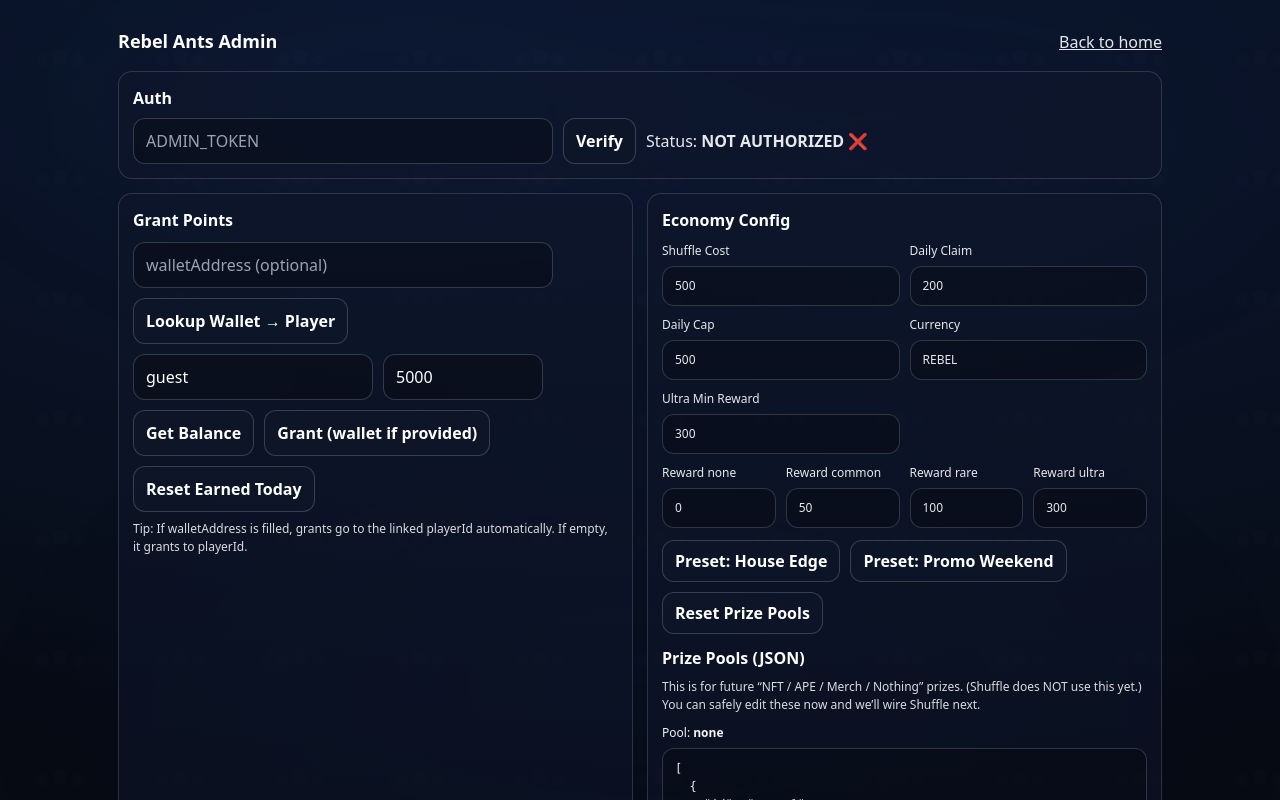
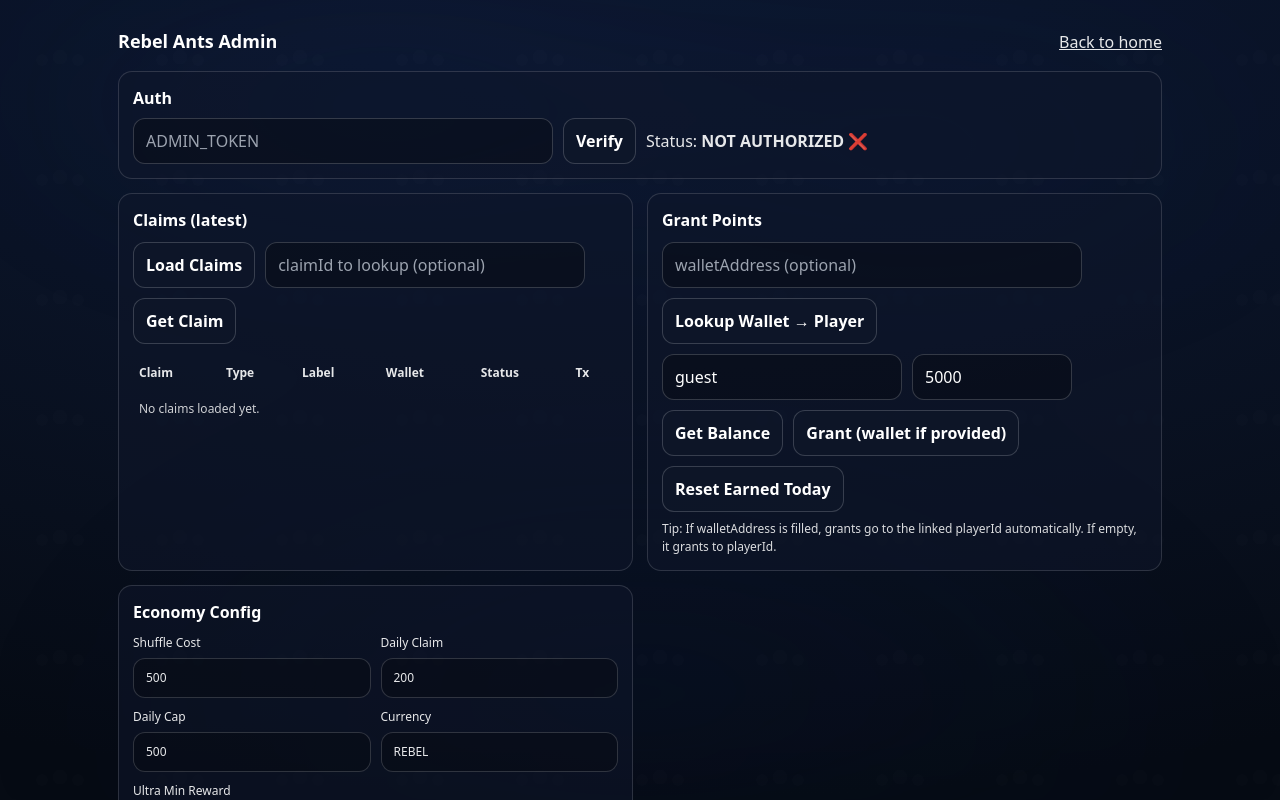
Before and after one commit to D1stknight/rebelants-playground, a Next.js app: page /admin in a window 1280 px wide. Shown: the top 800 px of the page. Built offline with nearby package versions, Linux system fonts and the light colour scheme; no server answers; what @rainbow-me/rainbowkit, wagmi would draw is missing.

Commit message:
Update admin.tsx

```diff
--- a/pages/admin.tsx
+++ b/pages/admin.tsx
@@ -30,6 +30,11 @@ function safeNum(v: any, fallback: number) {
 export default function AdminPage() {
   const [token, setToken] = useState("");
   const [authed, setAuthed] = useState(false);
+
+  // claims
+  const [claims, setClaims] = useState<any[]>([]);
+  const [claimsLoading, setClaimsLoading] = useState(false);
+  const [claimLookupId, setClaimLookupId] = useState("");
 
     // grant
   const [playerId, setPlayerId] = useState("guest");
@@ -121,6 +126,44 @@ export default function AdminPage() {
   const merged = (j?.config ?? j?.pointsConfig) as PointsConfigShape | undefined;
   if (merged) setCfg(merged);
 }
+
+  async function loadClaims() {
+    setClaimsLoading(true);
+    append("Loading claims…");
+
+    const r = await fetch("/api/admin/claims/list", { headers });
+    const j = await r.json().catch(() => null);
+
+    append(`CLAIMS LIST status ${r.status}\n${JSON.stringify(j, null, 2)}`);
+
+    if (r.ok && Array.isArray(j?.claims)) {
+      setClaims(j.claims);
+    }
+
+    setClaimsLoading(false);
+  }
+
+  async function getClaim() {
+    const id = (claimLookupId || "").trim();
+    if (!id) {
+      append("Get claim: missing claimId");
+      return;
+    }
+
+    append(`Getting claim ${id}…`);
+    const r = await fetch(`/api/admin/claims/get?claimId=${encodeURIComponent(id)}`, { headers });
+    const j = await r.json().catch(() => null);
+
+    append(`CLAIM GET status ${r.status}\n${JSON.stringify(j, null, 2)}`);
+
+    if (r.ok && j?.claim) {
+      // put it at top, de-dupe by claimId
+      setClaims((prev) => {
+        const next = [j.claim, ...prev.filter((c) => c?.claimId !== j.claim?.claimId)];
+        return next;
+      });
+    }
+  }
 
     async function grantPoints() {
     append("Granting points…");
@@ -241,7 +284,7 @@ export default function AdminPage() {
     const label = (invLabel || "NFT Prize").trim();
 
     const tokenIds = invTokenIds
-      .split(",")
+  .split(/[\s,]+/)
       .map((s) => s.trim())
       .filter(Boolean);
 
@@ -337,6 +380,81 @@ export default function AdminPage() {
       </div>
 
       <div style={{ marginTop: 14, display: "grid", gridTemplateColumns: "1fr 1fr", gap: 14 }}>
+
+        {/* Claims */}
+        <div style={{ padding: 14, border: "1px solid rgba(255,255,255,.14)", borderRadius: 14, background: "rgba(15,23,42,.55)" }}>
+          <div style={{ fontWeight: 900, marginBottom: 10 }}>Claims (latest)</div>
+
+          <div style={{ display: "flex", gap: 10, flexWrap: "wrap", alignItems: "center" }}>
+            <button className="btn" onClick={loadClaims} style={{ padding: "10px 12px" }}>
+              {claimsLoading ? "Loading…" : "Load Claims"}
+            </button>
+
+            <input
+              value={claimLookupId}
+              onChange={(e) => setClaimLookupId(e.target.value)}
+              placeholder="claimId to lookup (optional)"
+              style={{
+                width: 320,
+                maxWidth: "92vw",
+                padding: "10px 12px",
+                borderRadius: 12,
+                border: "1px solid rgba(255,255,255,.18)",
+                background: "rgba(0,0,0,.25)",
+                color: "white",
+              }}
+            />
+
+            <button className="btn" onClick={getClaim} style={{ padding: "10px 12px" }}>
+              Get Claim
+            </button>
+          </div>
+
+          <div style={{ marginTop: 12, overflowX: "auto" }}>
+            <table style={{ width: "100%", borderCollapse: "collapse", fontSize: 12 }}>
+              <thead>
+                <tr style={{ textAlign: "left", opacity: 0.9 }}>
+                  <th style={{ padding: "8px 6px" }}>Claim</th>
+                  <th style={{ padding: "8px 6px" }}>Type</th>
+                  <th style={{ padding: "8px 6px" }}>Label</th>
+                  <th style={{ padding: "8px 6px" }}>Wallet</th>
+                  <th style={{ padding: "8px 6px" }}>Status</th>
+                  <th style={{ padding: "8px 6px" }}>Tx</th>
+                </tr>
+              </thead>
+              <tbody>
+                {(claims || []).map((c) => {
+                  const id = String(c?.claimId || "");
+                  const type = String(c?.prize?.type || "");
+                  const label = String(c?.prize?.label || "");
+                  const wallet = String(c?.wallet || "");
+                  const status = String(c?.status || "");
+                  const tx = String(c?.txHash || "");
+
+                  const short = (s: string, n = 8) => (s && s.length > n ? `${s.slice(0, n)}…` : s);
+
+                  return (
+                    <tr key={id} style={{ borderTop: "1px solid rgba(255,255,255,.08)" }}>
+                      <td style={{ padding: "8px 6px", fontFamily: "ui-monospace, SFMono-Regular, Menlo, monospace" }}>{short(id, 14)}</td>
+                      <td style={{ padding: "8px 6px" }}>{type}</td>
+                      <td style={{ padding: "8px 6px" }}>{label}</td>
+                      <td style={{ padding: "8px 6px", fontFamily: "ui-monospace, SFMono-Regular, Menlo, monospace" }}>{short(wallet, 12)}</td>
+                      <td style={{ padding: "8px 6px" }}>{status}</td>
+                      <td style={{ padding: "8px 6px", fontFamily: "ui-monospace, SFMono-Regular, Menlo, monospace" }}>{short(tx, 12)}</td>
+                    </tr>
+                  );
+                })}
+                {(!claims || claims.length === 0) && (
+                  <tr>
+                    <td colSpan={6} style={{ padding: "10px 6px", opacity: 0.8 }}>
+                      No claims loaded yet.
+                    </td>
+                  </tr>
+                )}
+              </tbody>
+            </table>
+          </div>
+        </div>
                {/* Grant */}
         <div style={{ padding: 14, border: "1px solid rgba(255,255,255,.14)", borderRadius: 14, background: "rgba(15,23,42,.55)" }}>
           <div style={{ fontWeight: 900, marginBottom: 10 }}>Grant Points</div>
```
